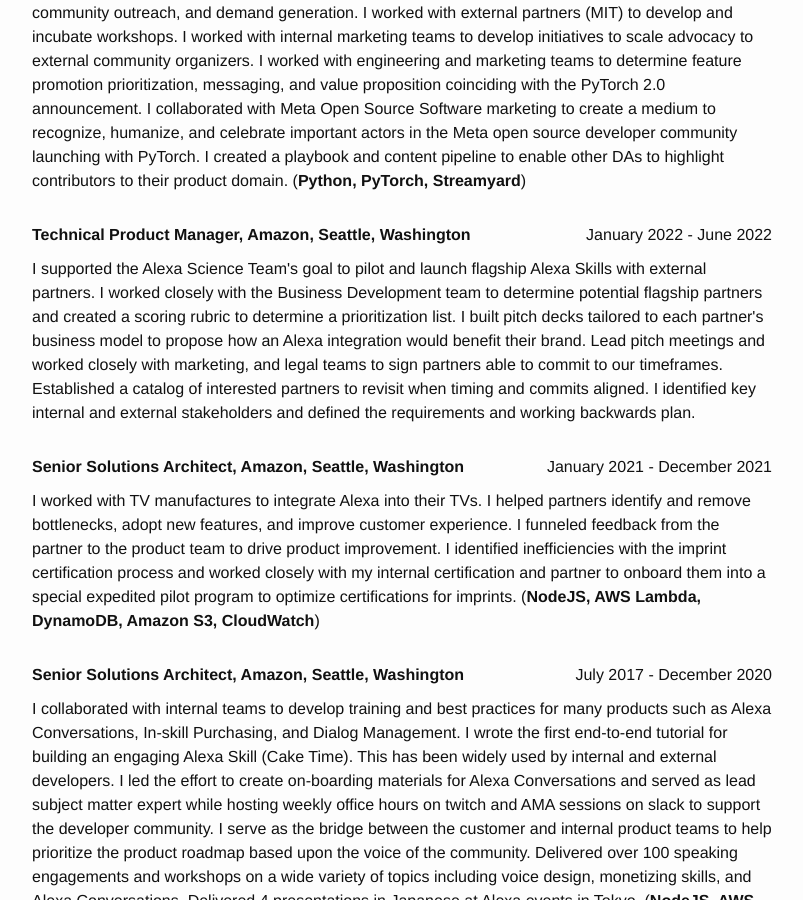
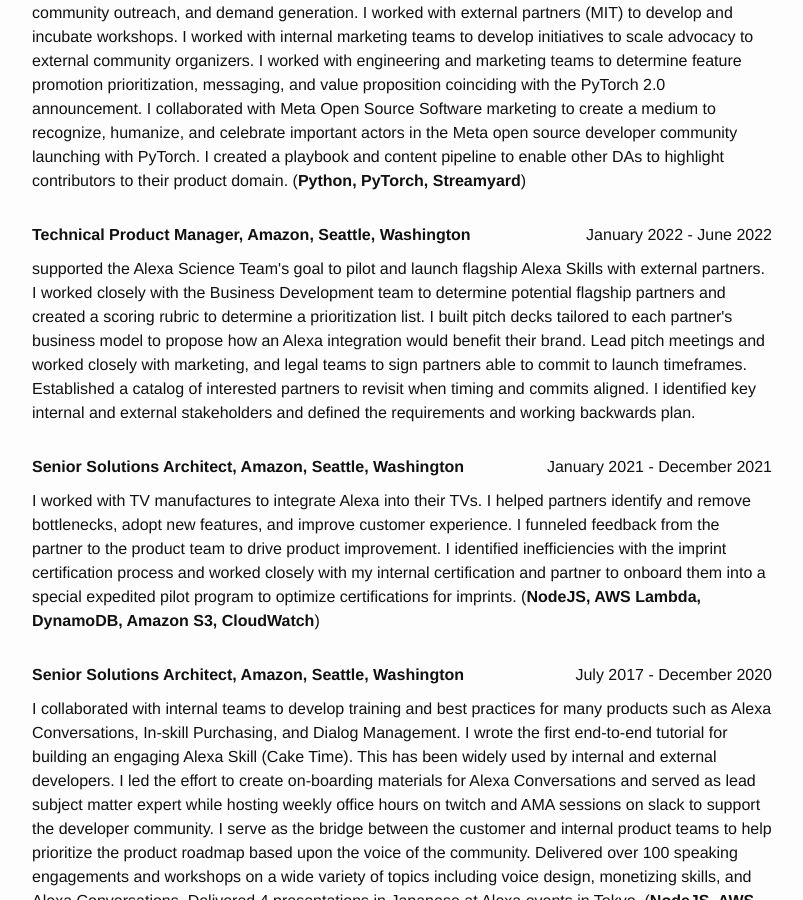
Before and after one commit to SleepyDeveloper/sleepydeveloper.github.io, a Jekyll site: the page built from index.html, in a window 1280 px wide and 900 px high, scrolled down 400 px. Shown: the whole window, without its empty margins (238-1041 px from the left). Built offline with Jekyll 4.4.1, drawn with Linux system fonts in a browser that asks for light colours.

Commit message:
minor tweaks to wording

```diff
--- a/_data/work-experience.yml
+++ b/_data/work-experience.yml
@@ -9,7 +9,7 @@
   title: Technical Product Manager
   location: Seattle, Washington
   duration: January 2022 - June 2022
-  description: I supported the Alexa Science Team's goal to pilot and launch flagship Alexa Skills with external partners. I worked closely with the Business Development team to determine potential flagship partners and created a scoring rubric to determine a prioritization list. I built pitch decks tailored to each partner's business model to propose how an Alexa integration would benefit their brand. Lead pitch meetings and worked closely with marketing, and legal teams to sign partners able to commit to our timeframes. Established a catalog of interested partners to revisit when timing and commits aligned. I identified key internal and external stakeholders and defined the requirements and working backwards plan.
+  description: supported the Alexa Science Team's goal to pilot and launch flagship Alexa Skills with external partners. I worked closely with the Business Development team to determine potential flagship partners and created a scoring rubric to determine a prioritization list. I built pitch decks tailored to each partner's business model to propose how an Alexa integration would benefit their brand. Lead pitch meetings and worked closely with marketing, and legal teams to sign partners able to commit to launch timeframes. Established a catalog of interested partners to revisit when timing and commits aligned. I identified key internal and external stakeholders and defined the requirements and working backwards plan.
   technologies:
 
 - company: Amazon
```
